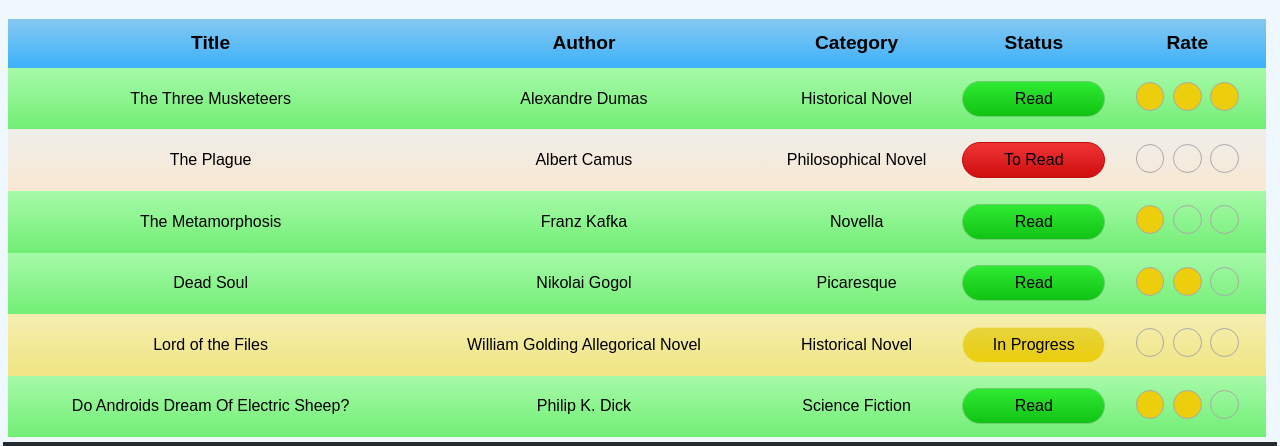
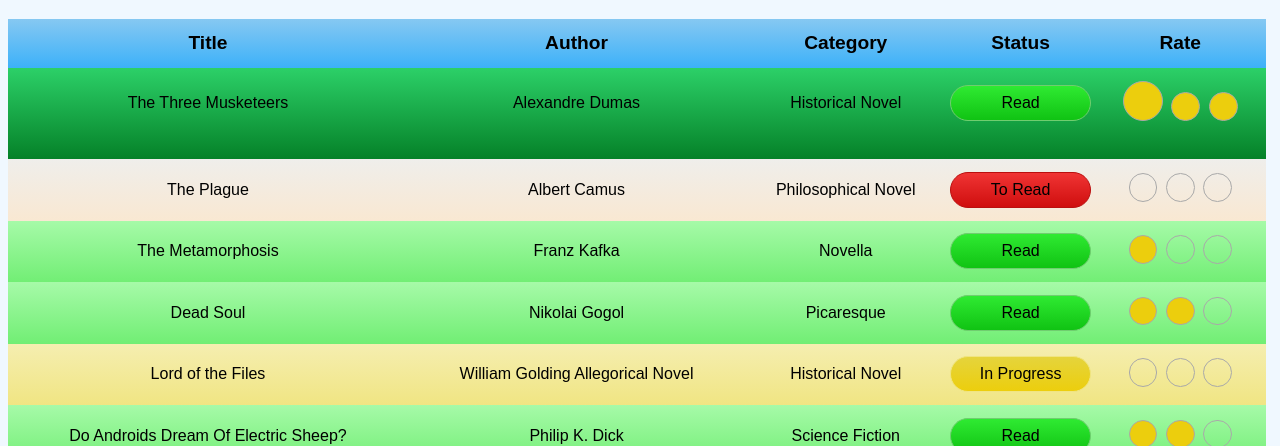
Before and after one commit to Lordeagle4/css-tasks, a plain HTML site: page book-inventory.html in a window 1280 px wide. In both pictures the pointer is over the element 1150 px from the left and 210 px from the top of the page. Shown: the part 114-560 px from the top of the page. Drawn offline with Linux system fonts and the light colour scheme.

Commit message:
added hover effects

```diff
--- a/style.css
+++ b/style.css
@@ -77,6 +77,12 @@ td:last-child span {
     margin: 2px;
 }
 
+td:last-child span:hover {
+    transition: 0.5s ease;
+    width: 2.5em;
+    height: 2.5em;
+}
+
 footer {
     text-align: center;
     font-size: x-large;
@@ -95,6 +101,16 @@ p {
     background: linear-gradient(to top, rgb(113, 238, 116), rgb(166, 250, 168));
 }
 
+.read:hover {
+    background: linear-gradient(to top, rgb(5, 129, 40), rgb(44, 208, 104));
+}
+
+tr:hover td,
+tr:hover th {
+    transition: 0.5s ease;
+    padding-bottom: 2em;
+}
+
 .read td:nth-child(4) span {
     background: linear-gradient(to top, rgb(16, 195, 19), rgb(47, 234, 50));
     border-color: rgb(112, 205, 112);
@@ -102,6 +118,10 @@ p {
 
 .to-read {
     background: linear-gradient(to top, rgb(249, 232, 210), rgb(239, 238, 235));
+}
+
+.to-read:hover {
+    background: linear-gradient(to top, rgb(195, 190, 132), rgb(211, 211, 143));
 }
 
 .to-read td:nth-child(4) span {
@@ -113,12 +133,16 @@ p {
     background: linear-gradient(to top, rgb(240, 229, 130), rgb(245, 238, 176));
 }
 
+.in-progress:hover {
+    background: linear-gradient(to top, rgb(162, 146, 4), rgba(244, 224, 50, 0.872));
+}
+
 .in-progress td:nth-child(4) span {
     background: linear-gradient(to top, rgb(236, 206, 13), rgb(229, 212, 60));
     border-color: rgb(240, 229, 130);
 }
 
-tbody td:nth-child(4) span {
+td:nth-child(4) span {
     border: 0.1em solid darkgray;
     border-radius: 2em;
     display: inline-block;
@@ -127,6 +151,11 @@ tbody td:nth-child(4) span {
     width: 95%;
 }
 
+td:nth-child(4) span:hover {
+    transition: 0.5s ease;
+    padding: 1em;
+}
+
 tbody tr:first-child td:last-child span,
 tbody tr:nth-child(3) td:last-child span:first-child,
 tbody tr:nth-child(4) td:last-child span:not(:last-child),
```
